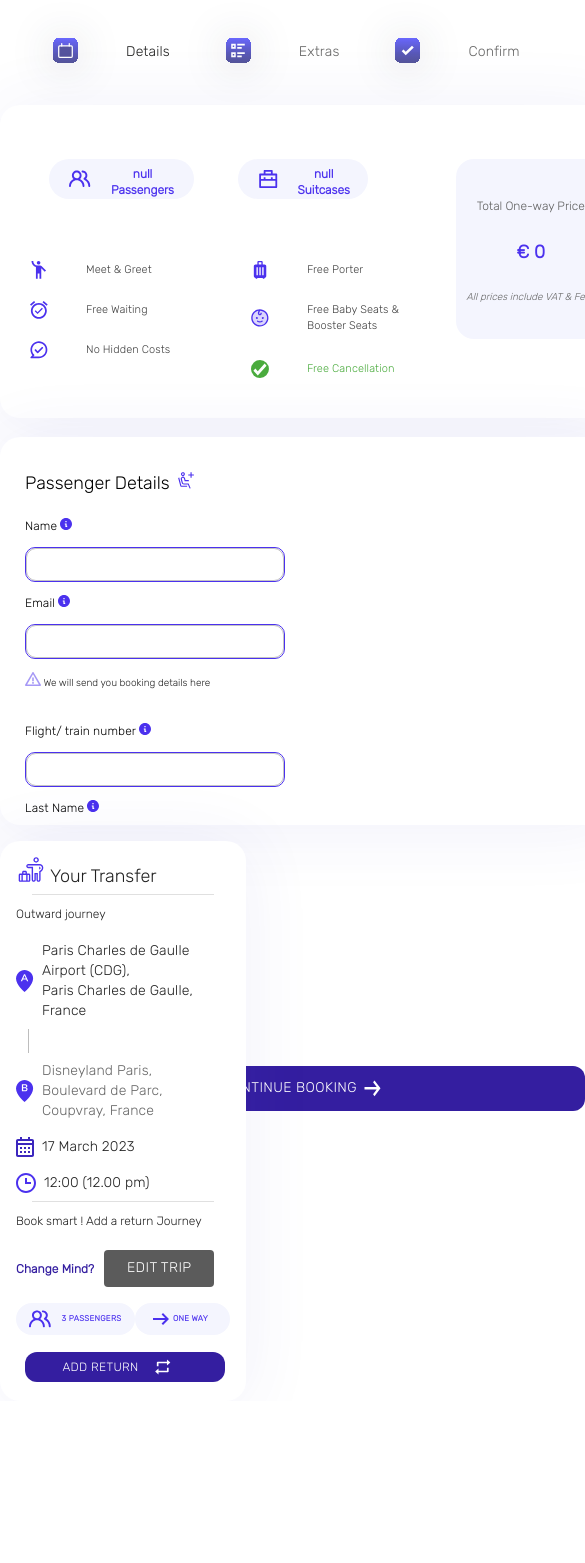
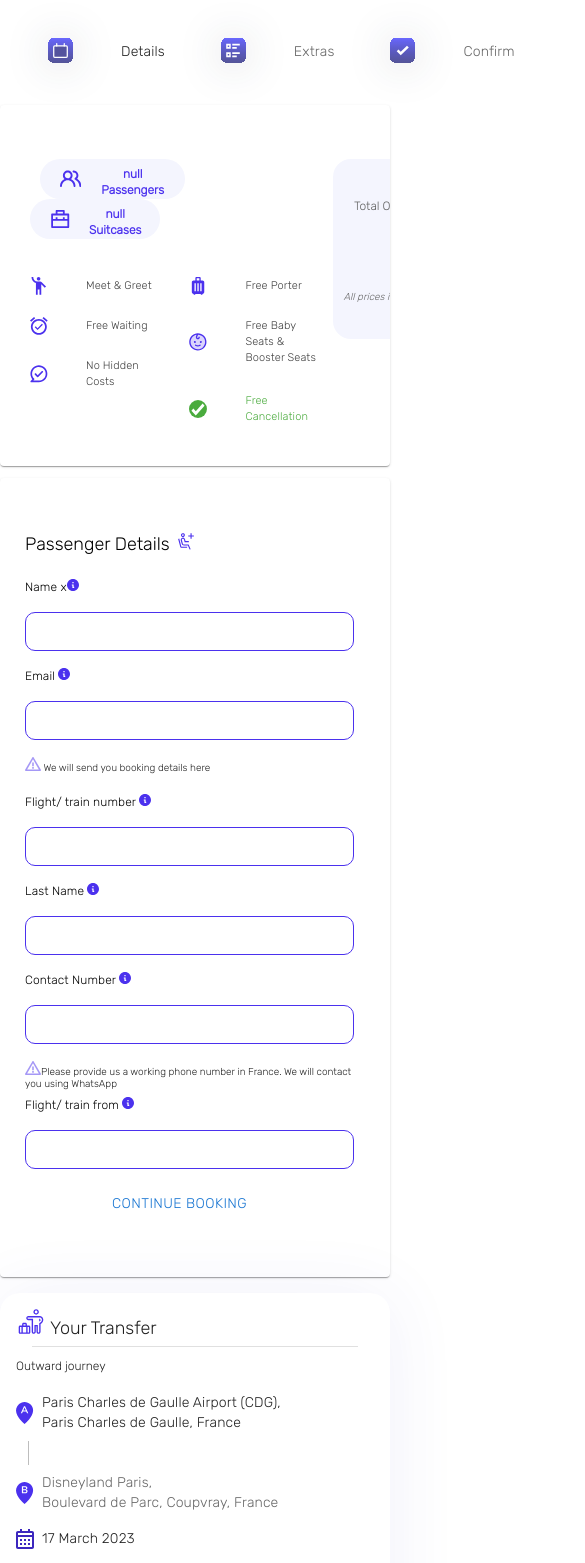
Before and after one commit to issa1997/Paris-flex-dev, a React (Create React App) app in the folder client/: page / in a window 390 px wide. Shown: the top 1563 px of the page, 585 px wide, since content can reach past the window. Before the commit the page ends 1401 px from the top, so only its background shows below. Built offline with nearby package versions, Linux system fonts and the light colour scheme.

Commit message:
responsive changes

```diff
--- a/client/src/components/extras-component/index.css
+++ b/client/src/components/extras-component/index.css
@@ -2,8 +2,7 @@
 * {
   font-family: "Rubik", sans-serif;
 }
-.passenger-detail-card-style.css-bhp9pd-MuiPaper-root-MuiCard-root {
-  width: 569px;
+.passenger-detail-card-style-extras {
   height: 320px;
   background: #ffffff;
   box-shadow: 0px 4px 70px rgba(62, 62, 185, 0.08);
@@ -25,8 +24,8 @@
   vertical-align: center;
   margin: 10px;
 }
-.row-style{
-    margin-top: 30px;
+.row-style {
+  margin-top: 30px;
 }
 .heading-style {
   font-weight: 500;
--- a/client/src/components/extras-component/index.tsx
+++ b/client/src/components/extras-component/index.tsx
@@ -64,7 +64,7 @@ const ExtrasComponent: React.FC<{
   return (
     <>
       <ToastContainer />
-      <Card className="passenger-detail-card-style">
+      <Card className="passenger-detail-card-style-extras">
         <Typography gutterBottom variant="h5" className="heading-style">
           Extras
           <span>
--- a/client/src/components/passenger-detail-summary/index.css
+++ b/client/src/components/passenger-detail-summary/index.css
@@ -2,8 +2,8 @@
 * {
   font-family: "Rubik", sans-serif;
 }
-.card-styles.css-bhp9pd-MuiPaper-root-MuiCard-root {
-  width: 589px;
+.card-styles {
+  width: auto;
   height: auto;
   background: #ffffff;
   box-shadow: 0px 4px 70px rgba(62, 62, 185, 0.08);
--- a/client/src/components/passenger-details-form/index.css
+++ b/client/src/components/passenger-details-form/index.css
@@ -2,15 +2,16 @@
 * {
   font-family: "Rubik", sans-serif;
 }
-.passenger-detail-card-style.css-bhp9pd-MuiPaper-root-MuiCard-root {
-  height: 320px;
-  background: #ffffff;
+.passenger-detail-card-style-form {
+  background: red;
+  width: auto;
   box-shadow: 0px 4px 70px rgba(62, 62, 185, 0.08);
   border-radius: 20px;
   display: flex;
   flex-direction: column;
   padding: 54px 25px;
   gap: 17px;
+  height: auto !important;
 }
 .icon-styles {
   margin: 0px 5px;
@@ -21,20 +22,28 @@
   line-height: 15px;
   color: #000000;
 }
+
+.outlined-required {
+  background: #ffffff;
+  border: 1px solid #4b31ee;
+  border-radius: 10px !important;
+  height: 35px;
+  margin: 5% 0% !important;
+  width: 95%;
+}
 .css-1e6y48t-MuiButtonBase-root-MuiButton-root {
   border: 1px solid #341ea0;
   width: 200px;
   background: #341ea0;
   border-radius: 12px;
 }
-.css-9ddj71-MuiInputBase-root-MuiOutlinedInput-root {
+/* .css-9ddj71-MuiInputBase-root-MuiOutlinedInput-root {
   background: #ffffff;
   border: 1px solid #4b31ee;
   border-radius: 10px !important;
-  width: 260px !important;
   height: 35px;
   margin: 5% 0% !important;
-}
+} */
 .warning-text {
   font-size: 10px;
   margin: 0;
@@ -42,11 +51,9 @@
 .form-styles {
   padding: 10px auto;
 }
-.submit-styles.css-1e6y48t-MuiButtonBase-root-MuiButton-root {
-  position: absolute;
+.submit-styles-button {
   color: #ffffff;
-  width: 560px;
-  height: 45px;
+  width: 100%;
   background: #341ea0;
   border-radius: 12px;
 }
--- a/client/src/components/passenger-details-form/index.tsx
+++ b/client/src/components/passenger-details-form/index.tsx
@@ -1,13 +1,5 @@
 import React from "react";
-import {
-  Box,
-  Button,
-  Card,
-  Grid,
-  InputLabel,
-  TextField,
-  Typography,
-} from "@mui/material";
+import { Box, Button, Card, Grid, InputLabel, Typography } from "@mui/material";
 import { ReactComponent as PassengersDetails } from "../../assets/icons/carbon_passenger-plus.svg";
 import { ReactComponent as RequiredSign } from "../../assets/icons/coolicon.svg";
 import { ReactComponent as TriangleIcon } from "../../assets/icons/triangle-icon.svg";
@@ -61,7 +53,7 @@ const PassengerDetails: React.FC<{
   return (
     <>
       <ToastContainer />
-      <Card className="passenger-detail-card-style">
+      <Card className="passenger-detail-card-style-form">
         <Typography gutterBottom variant="h5" className="heading-style">
           Passenger Details
           <span>
@@ -70,76 +62,91 @@ const PassengerDetails: React.FC<{
         </Typography>
         <Box component="form" autoComplete="off" onSubmit={handleAddPassenger}>
           <Grid container className="form-styles">
-            <Grid xs={12} md={6} sm={6} columnSpacing={{ xs: 1, sm: 2, md: 3 }}>
-              <div>
+            <Grid item md={6} xs={12}>
               <InputLabel>
-                  Name{" "}
+                Name x
                 <span>
                   <RequiredSign />
                 </span>
               </InputLabel>
-                <TextField id="txtName" name="txtName" className="input-box" />
-              </div>
-              <div>
+              <input
+                id="txtName"
+                name="txtName"
+                className="outlined-required"
+              />
+            </Grid>
+            <Grid item md={6} xs={12}>
               <InputLabel>
                 Email{" "}
                 <span>
                   <RequiredSign />
                 </span>
               </InputLabel>
-                <TextField id="outlined-required" />
+              <input className="outlined-required" />
               <p className="warning-text" style={{ marginBottom: "6%" }}>
                 <TriangleIcon /> We will send you booking details here
               </p>
-              </div>
-              <div>
+            </Grid>
+            <Grid item md={6} xs={12}>
               <InputLabel>
                 Flight/ train number{" "}
                 <span>
                   <RequiredSign />
                 </span>
               </InputLabel>
-                <TextField id="txtFlightNumber" name="txtFlightNumber" />
-              </div>
+              <input
+                className="outlined-required"
+                id="txtFlightNumber"
+                name="txtFlightNumber"
+              />
             </Grid>
-            <Grid xs={6}>
-              <div>
+            <Grid item md={6} xs={12}>
               <InputLabel>
                 Last Name{" "}
                 <span>
                   <RequiredSign />
                 </span>
               </InputLabel>
-                <TextField id="txtLastName" name="txtLastName" />
-              </div>
-              <div>
+              <input
+                className="outlined-required"
+                id="txtLastName"
+                name="txtLastName"
+              />
+            </Grid>
+            <Grid item md={6} xs={12}>
               <InputLabel>
                 Contact Number{" "}
                 <span>
                   <RequiredSign />
                 </span>
               </InputLabel>
-                <TextField id="outlined-required" />
-                <p className="warning-text" style={{ marginBottom: "2%" }}>
-                  <TriangleIcon /> Please provide us a working phone number in
-                  France. We will contact you using WhatsApp
-                </p>
+              <input className="outlined-required" id="outlined-required" />
+              <div className="warning-text" style={{ marginBottom: "2%" }}>
+                <TriangleIcon />
+                Please provide us a working phone number in France. We will
+                contact you using WhatsApp
               </div>
-              <div>
+            </Grid>
+            <Grid item md={6} xs={12}>
               <InputLabel>
                 Flight/ train from{"  "}
                 <span>
                   <RequiredSign />
                 </span>
               </InputLabel>
-                <TextField id="txtFlightFrom" name="txtFlightFrom" />
-              </div>
+              <input
+                className="outlined-required"
+                id="txtFlightFrom"
+                name="txtFlightFrom"
+              />
             </Grid>
-          </Grid>
-          <Button className="submit-styles" type="submit">
+            <Grid item md={12} xs={12}>
+              <Button className="submit-styles-button" type="submit">
                 Continue booking {"  "}
                 <ArrowIcon className="submit-icon-style" />
               </Button>
+            </Grid>
+          </Grid>
         </Box>
       </Card>
     </>
--- a/client/src/components/progress-stepper/index.css
+++ b/client/src/components/progress-stepper/index.css
@@ -1,11 +1,5 @@
 .stepper-class-style {
-  width: 500px !important;
-  margin: 0 auto;
+  max-width: 500px;
+  margin-left: auto;
+  margin-right: auto;
 }
-
-@media (max-width: 768px) {
-  .stepper-class-style {
-    width: 380px !important;
-    margin: 0 auto;
-  }
-}
--- a/client/src/components/your-transfer/index.css
+++ b/client/src/components/your-transfer/index.css
@@ -3,8 +3,8 @@
   font-family: "Rubik" !important;
 }
 .main-card-style {
-  position: absolute;
-  width: 246px;
+  /* position: absolute; */
+  width: auto !important;
   height: 560px;
   background: #ffffff;
   box-shadow: 0px 4px 70px rgba(62, 62, 185, 0.08);
--- a/client/src/pages/home/index.tsx
+++ b/client/src/pages/home/index.tsx
@@ -92,7 +92,7 @@ const Home: React.FC = () => {
         <ProgressStepper activeStep={activeStep} />
 
         <Grid container spacing={2}>
-          <Grid item md={8}>
+          <Grid item md={8} xs={12}>
             <PassengerDetailSummary
               bookingPrice={bookingPrice}
               luggagePieces={luggagePieces}
@@ -103,7 +103,7 @@ const Home: React.FC = () => {
               setActiveStep={setActiveStep}
             />
           </Grid>
-          <Grid item md={4} order={0}>
+          <Grid item md={4} xs={12} order={0}>
             <YourTransfer />
           </Grid>
         </Grid>
```
Also changed, not shown: client/src/pages/home/index.css (+4 -4 lines). Lines whose indentation alone changed are shown as unchanged.
